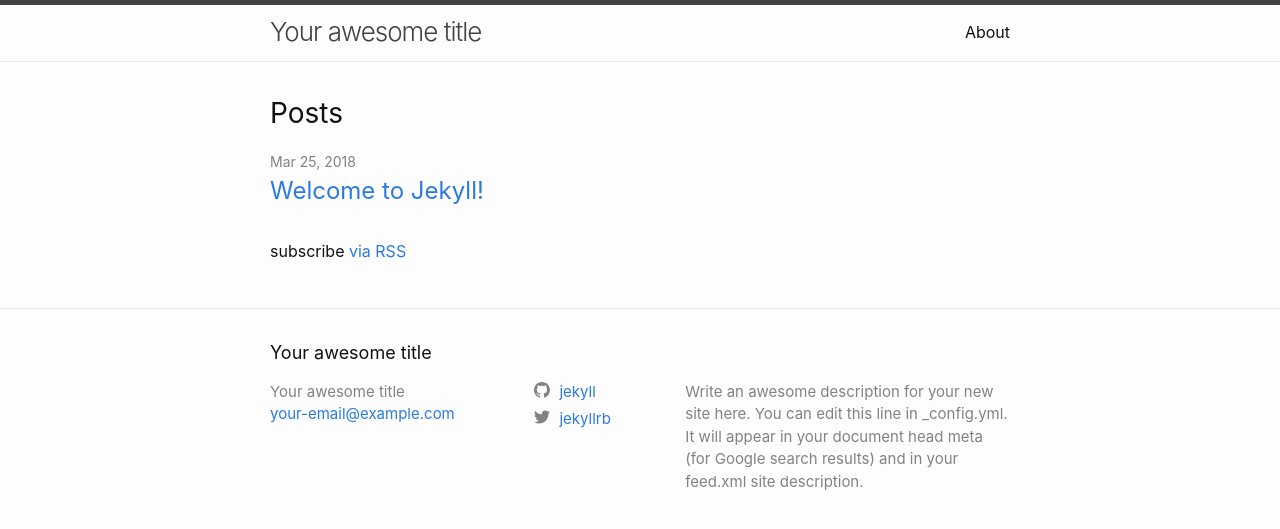
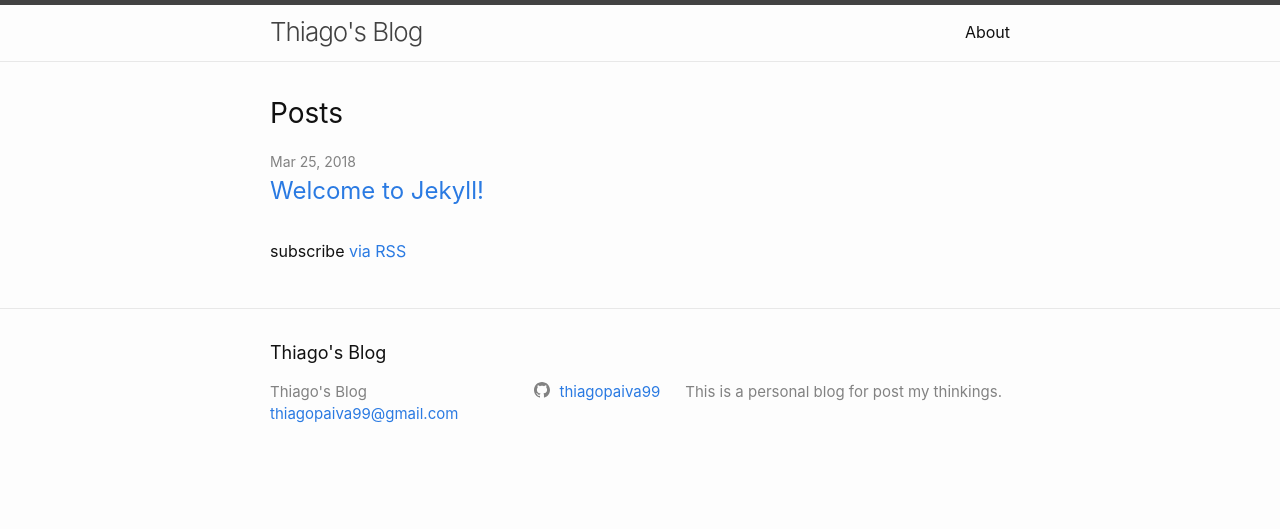
Before and after one commit to thiagopaiva99/jekyll-poc, a Jekyll site: the page built from index.md, in a window 1280 px wide. Shown: the top 529 px of the page. Built offline with Jekyll 4.4.1, drawn with Linux system fonts in a browser that asks for light colours.

Commit message:
Modifying _config.yml to my informations

```diff
--- a/_config.yml
+++ b/_config.yml
@@ -1,28 +1,11 @@
-# Welcome to Jekyll!
-#
-# This config file is meant for settings that affect your whole blog, values
-# which you are expected to set up once and rarely edit after that. If you find
-# yourself editing this file very often, consider using Jekyll's data files
-# feature for the data you need to update frequently.
-#
-# For technical reasons, this file is *NOT* reloaded automatically when you use
-# 'bundle exec jekyll serve'. If you change this file, please restart the server process.
-
-# Site settings
-# These are used to personalize your new site. If you look in the HTML files,
-# you will see them accessed via {{ site.title }}, {{ site.email }}, and so on.
-# You can create any custom variable you would like, and they will be accessible
-# in the templates via {{ site.myvariable }}.
-title: Your awesome title
-email: your-email@example.com
-description: >- # this means to ignore newlines until "baseurl:"
-  Write an awesome description for your new site here. You can edit this
-  line in _config.yml. It will appear in your document head meta (for
-  Google search results) and in your feed.xml site description.
-baseurl: "" # the subpath of your site, e.g. /blog
-url: "" # the base hostname & protocol for your site, e.g. http://example.com
-twitter_username: jekyllrb
-github_username:  jekyll
+# Site Settings
+title: Thiago's Blog
+email: thiagopaiva99@gmail.com
+description: >-
+  This is a personal blog for post my thinkings.
+baseurl: ""
+url: ""
+github_username:  thiagopaiva99
 
 # Build settings
 markdown: kramdown
```
Also changed, not shown: README.md.
